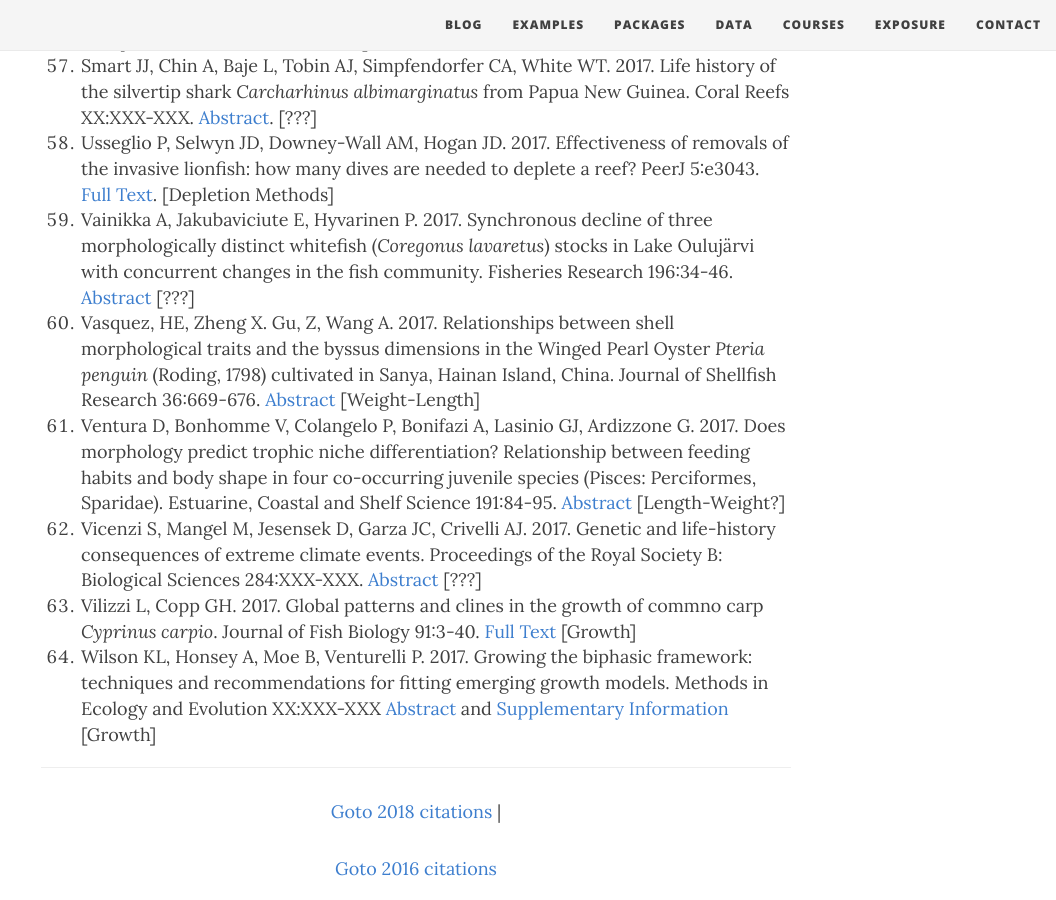
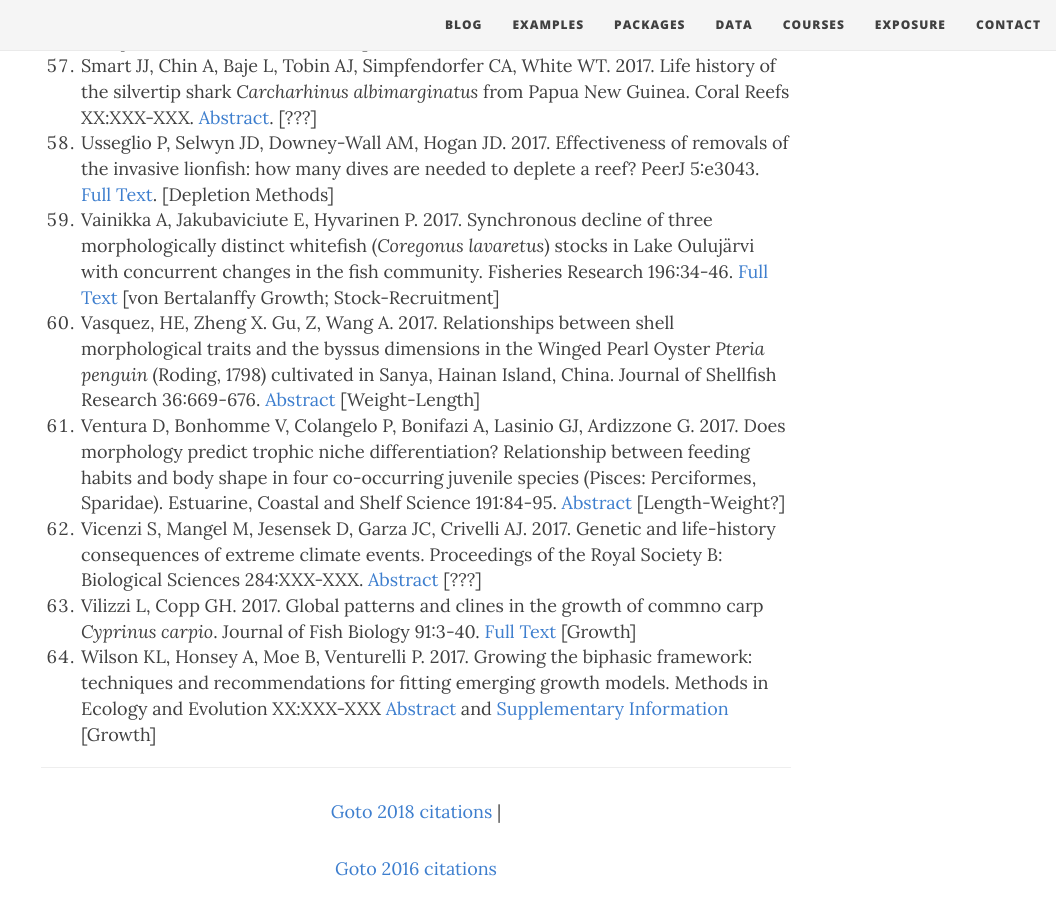
Before and after one commit to droglenc/fishR, a Jekyll site: the page built from exposure/exposure-citations17.md, in a window 1280 px wide and 900 px high, scrolled down 4997 px. Shown: the whole window, without its empty margins (224-1280 px from the left). Built offline with Jekyll 4.4.1, drawn with Linux system fonts in a browser that asks for light colours; nearby versions of some CDN libraries.

Commit message:
Updated citation in 17

```diff
--- a/exposure/exposure-citations17.md
+++ b/exposure/exposure-citations17.md
@@ -69,7 +69,7 @@ ical Papershell (*Anodontoides ferussacianus*) and effects of lowhead dams on gr
 Species Caught in Indo-Pacific Fisheries. Dissertation, James Cook University. [Full Text](https://www.researchgate.net/profile/Jonathan_Smart/publication/315382513_Life_history_and_demographic_modelling_of_shark_species_caught_in_Indo-Pacific_fisheries/links/58cf595492851c374e170527/Life-history-and-demographic-modelling-of-shark-species-caught-in-Indo-Pacific-fisheries.pdf). [Age Comparisons -- Bias and Precision]
 1. Smart JJ, Chin A, Baje L, Tobin AJ, Simpfendorfer CA, White WT. 2017. Life history of the silvertip shark *Carcharhinus albimarginatus* from Papua New Guinea. Coral Reefs XX:XXX-XXX. [Abstract](http://link.springer.com/article/10.1007/s00338-016-1533-x). [???]
 1. Usseglio P, Selwyn JD, Downey-Wall AM, Hogan JD. 2017. Effectiveness of removals of the invasive lionfish: how many dives are needed to deplete a reef? PeerJ 5:e3043. [Full Text](https://peerj.com/articles/3043/). [Depletion Methods]
-1. Vainikka A, Jakubaviciute E, Hyvarinen P. 2017. Synchronous decline of three morphologically distinct whitefish (*Coregonus lavaretus*) stocks in Lake Oulujärvi with concurrent changes in the fish community. Fisheries Research 196:34-46. [Abstract](http://www.sciencedirect.com/science/article/pii/S0165783617302278) [???]
+1. Vainikka A, Jakubaviciute E, Hyvarinen P. 2017. Synchronous decline of three morphologically distinct whitefish (*Coregonus lavaretus*) stocks in Lake Oulujärvi with concurrent changes in the fish community. Fisheries Research 196:34-46. [Full Text](https://www.researchgate.net/publication/324247558_Synchronous_decline_of_three_morphologically_distinct_whitefish_Coregonus_lavaretus_stocks_in_Lake_Oulujarvi_with_concurrent_changes_in_the_fish_community) [von Bertalanffy Growth; Stock-Recruitment]
 1. Vasquez, HE, Zheng X. Gu, Z, Wang A. 2017. Relationships between shell morphological traits and the byssus dimensions in the Winged Pearl Oyster *Pteria penguin* (Roding, 1798) cultivated in Sanya, Hainan Island, China. Journal of Shellfish Research 36:669-676. [Abstract](http://www.bioone.org/doi/abs/10.2983/035.036.0316) [Weight-Length]
 1. Ventura D, Bonhomme V, Colangelo P, Bonifazi A, Lasinio GJ, Ardizzone G. 2017. Does morphology predict trophic niche differentiation? Relationship between feeding habits and body shape in four co-occurring juvenile species (Pisces: Perciformes, Sparidae). Estuarine, Coastal and Shelf Science 191:84-95. [Abstract](http://www.sciencedirect.com/science/article/pii/S0272771416306175) [Length-Weight?]
 1. Vicenzi S, Mangel M, Jesensek D, Garza JC, Crivelli AJ. 2017. Genetic and life-history consequences of extreme climate events. Proceedings of the Royal Society B: Biological Sciences 284:XXX-XXX. [Abstract](http://rspb.royalsocietypublishing.org/content/284/1848/20162118) [???]
```
